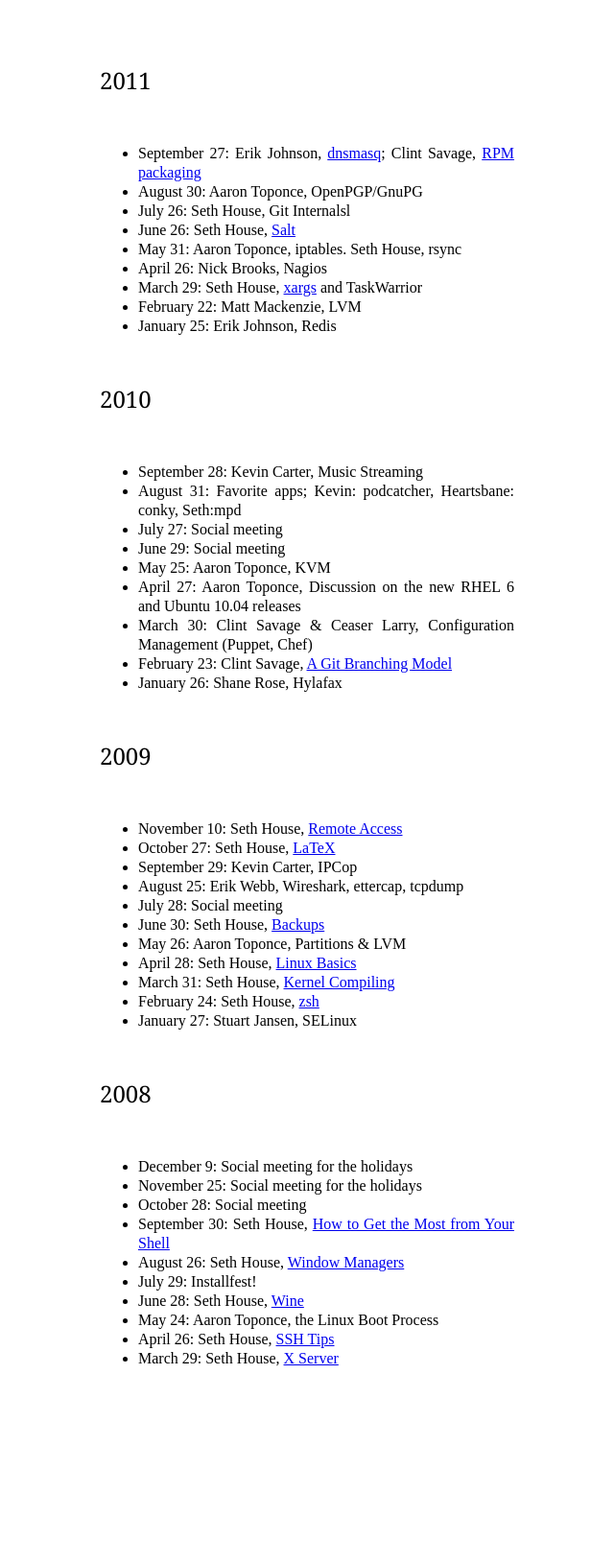
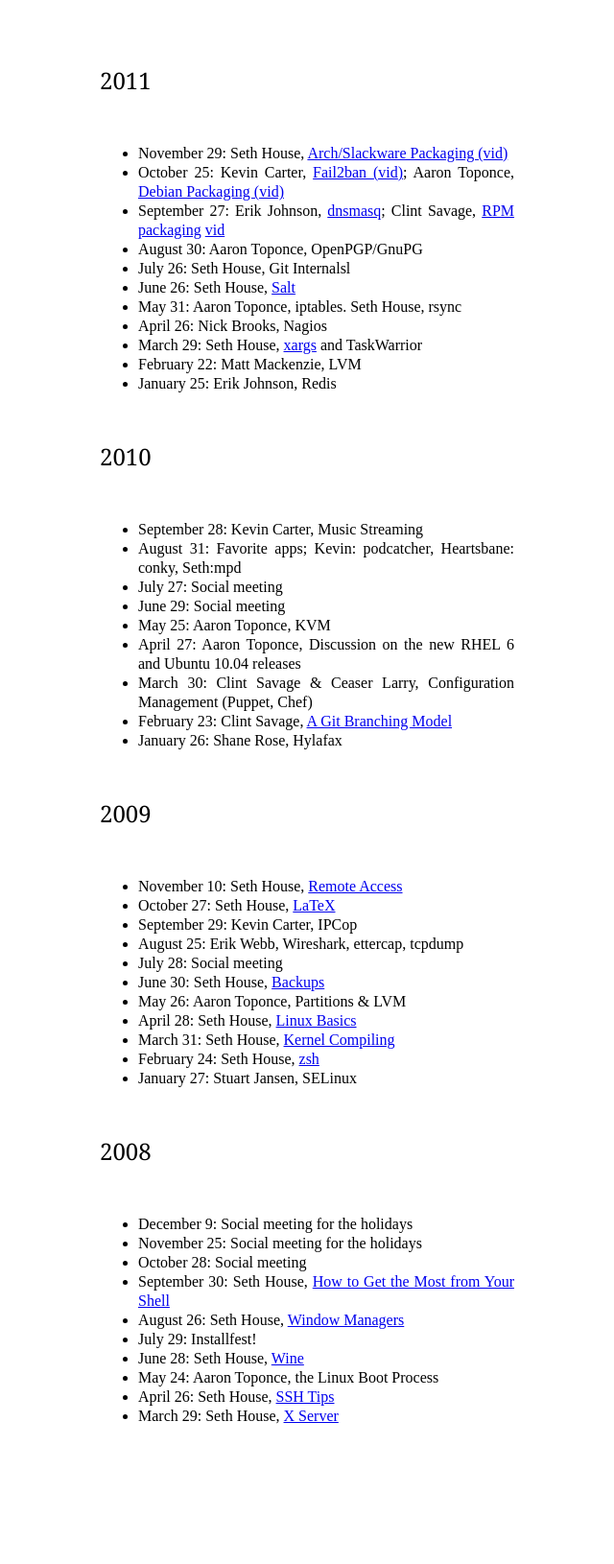
Before and after one commit to oalug/oalug.github.com, a Jekyll site: the page built from presentations.markdown, in a window 1280 px wide. Shown: the whole page at 96% size, without its empty margins (284-924 px from the left). Built offline with Jekyll 4.4.1, drawn with Linux system fonts in a browser that asks for light colours; some web fonts are replaced; before the commit the page ends 1570 px from its top, so only the background shows below that.

Commit message:
Added Oct & Nov presentations; added links to Ace's YouTube vids

```diff
--- a/presentations.markdown
+++ b/presentations.markdown
@@ -5,7 +5,9 @@
 
 2011
 ----
-* September 27: Erik Johnson, [dnsmasq](https://github.com/downloads/oalug/oalug.github.com/dnsmasq.pdf); Clint Savage, [RPM packaging](https://groups.google.com/forum/#!topic/oalug/O-GMPbjTEws)
+* November 29: Seth House, [Arch/Slackware Packaging (vid)](http://www.youtube.com/watch?v=zZSjUaHjXIQ)
+* October 25: Kevin Carter, [Fail2ban (vid)](http://www.youtube.com/watch?v=-D1-lTowMWY); Aaron Toponce, [Debian Packaging (vid)](http://www.youtube.com/watch?v=fQ6YD0yLYKs)
+* September 27: Erik Johnson, [dnsmasq](https://github.com/downloads/oalug/oalug.github.com/dnsmasq.pdf); Clint Savage, [RPM packaging](https://groups.google.com/forum/#!topic/oalug/O-GMPbjTEws) [vid](http://www.youtube.com/watch?v=4J_Iksu1fgo)
 * August 30: Aaron Toponce, OpenPGP/GnuPG
 * July 26: Seth House, Git Internalsl
 * June 26: Seth House, [Salt](https://github.com/whiteinge/presentations/tree/master/oalug_2011-06-28_salt)
```
